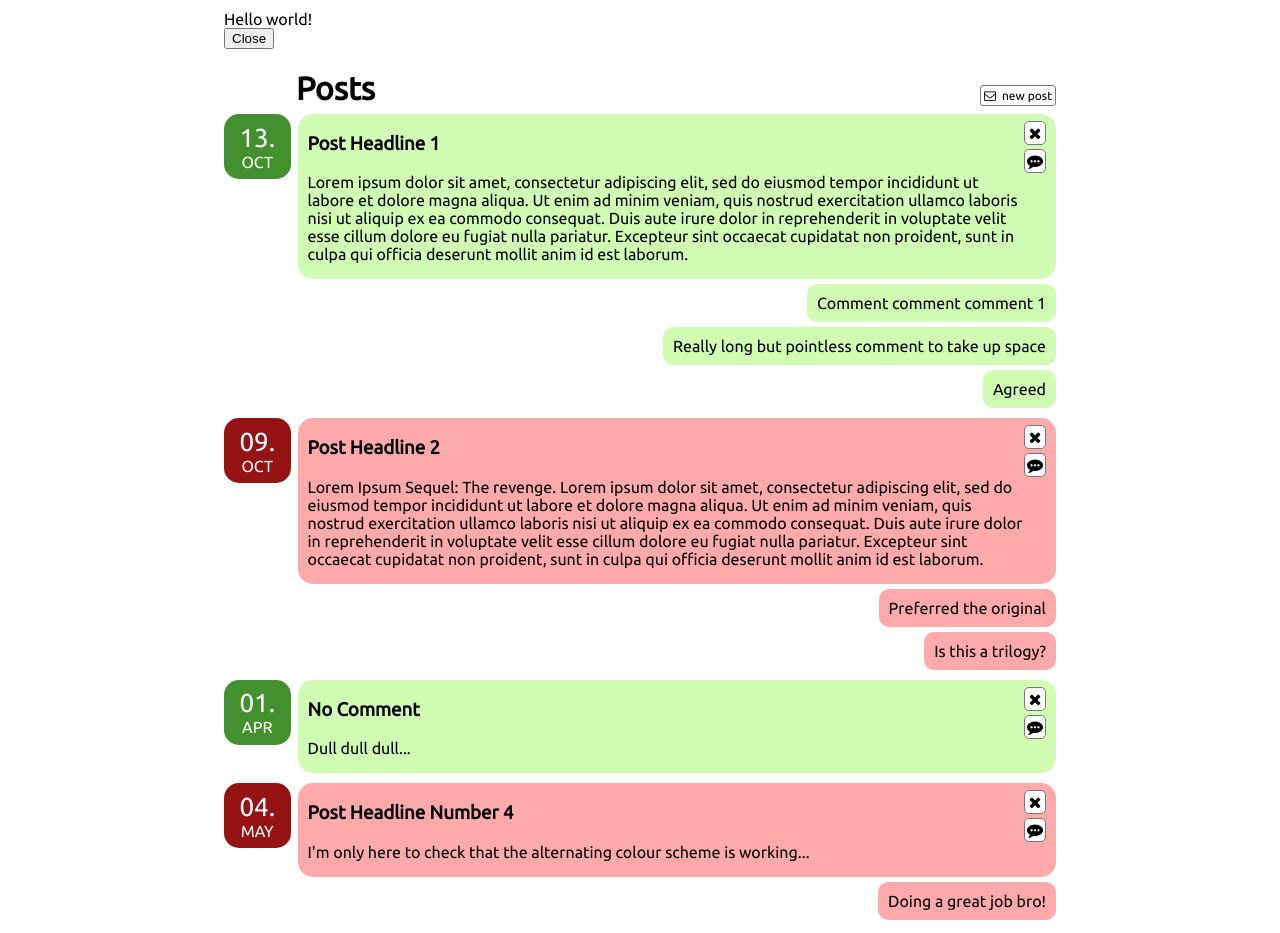
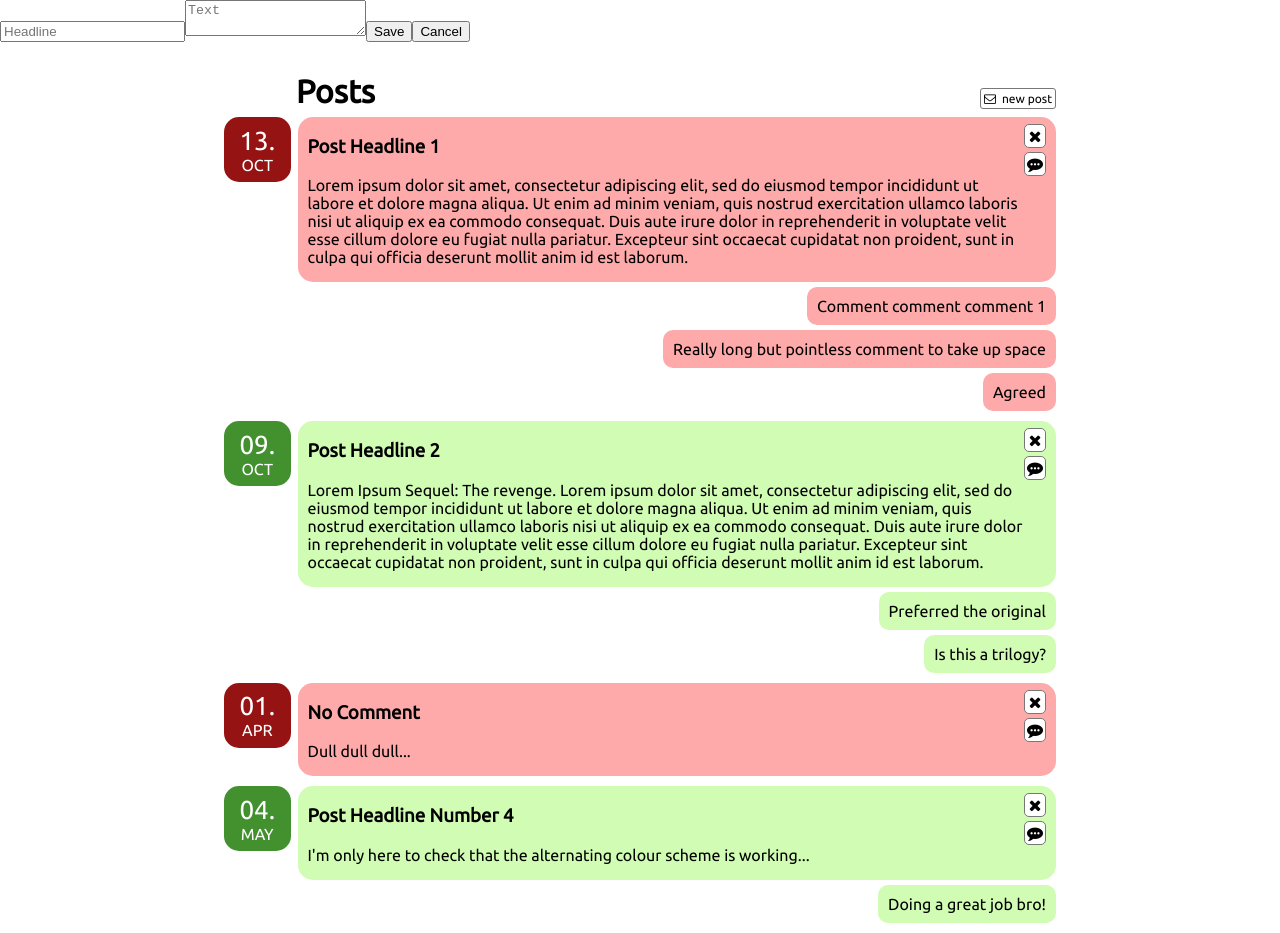
Before and after one commit to db001/toucan, a React (Create React App) app: page / in a window 1280 px wide. Built offline with nearby package versions, Linux system fonts and the light colour scheme; the HTML template or start-up script is replaced by a standard one.

Commit message:
Add post functionality working

```diff
--- a/src/App.js
+++ b/src/App.js
@@ -55,7 +55,6 @@ class App extends Component {
 
     this.state = {
       sampleData,
-      newPostModalOpen: false
     }
   }
 
@@ -78,20 +77,13 @@ class App extends Component {
     }
   }
 
-  createPost = () => {
-    const posts = this.state.sampleData.posts.slice();
-    const timestamp = new Date();
-    const newPost = {
-      date: timestamp,
-      headline: '',
-      text_content: '',
-      comments: []
-    };
-    const updatedPosts = posts.push(newPost);
+  addNewPost = (post) => {
+    const posts = this.state.sampleData;
+    const timestamp = Date.now();
+    posts[`post${timestamp}`] = post;
     this.setState({
-      sampleData: {
-        posts: updatedPosts
-      }
+      ...sampleData,
+      post
     })
   }
 
@@ -101,11 +93,15 @@ class App extends Component {
 
     return (
       <div>
+        <NewPostModal
+          addNewPost={this.addNewPost}
+        />
         <Post
           data={data}
           deletePost={this.deletePost}
-          createPost={this.createPost}
+          addNewPost={this.addNewPost}
         />
+
       </div>
     );
   }
--- a/src/components/NewPostModal.js
+++ b/src/components/NewPostModal.js
@@ -2,18 +2,34 @@ import React, { Component } from 'react';
 import '../styles/newPostModal.css';
 
 class NewPostModal extends Component {
+
+  createPost(event) {
+    event.preventDefault();
+    const newPost = {
+      date: `${new Date().toISOString()}`,
+      headline: this.headline.value,
+      text_content: this.text_content.value,
+      comments: []
+    }
+    this.props.addNewPost(newPost);
+    this.newPostForm.reset();
+  }
+
+  clearForm(event) {
+    event.preventDefault();
+    this.newPostForm.reset();
+  }
+
   render() {
     return (
       <div className="backdrop">
         <div className="modal">
-          {/* {this.props.children} */}
-          Hello world!
-
-          <div className="footer">
-            <button onClick={this.props.onClose}>
-              Close
-            </button>
-          </div>
+          <form ref={(input) => this.newPostForm = input} onSubmit={(e) => this.createPost(e)}>
+            <input ref={(input) => this.headline = input} type="text" placeholder="Headline" />
+            <textarea ref={(input) => this.text_content = input} type="text" placeholder="Text" />
+              <button type="submit">Save</button>
+              <button type="button" onClick={(e) => this.clearForm(e)}>Cancel</button>
+          </form>
         </div>
       </div>
     );
--- a/src/components/Post.js
+++ b/src/components/Post.js
@@ -1,7 +1,6 @@
 import React, { Component } from 'react';
 import Comment from './Comment';
 import '../styles/post.css';
-import NewPostModal from './NewPostModal';
 
 // Convert timestamp to day and month
 const convertDate = dateString => {
@@ -25,17 +24,16 @@ class Post extends Component {
     const {
       data,
       deletePost,
-      createPost
+      addNewPost
     } = this.props;
 
     return (
       <div className="container">
-        <NewPostModal />
         <header>
           <h1>Posts</h1>
           <div
             className="newPost"
-            onClick={() => createPost()}
+            onClick={() => addNewPost()}
           >
             <i className="fa fa-envelope-o" aria-hidden="true">
             </i>new post
@@ -88,6 +86,7 @@ class Post extends Component {
                   })
                 }
               </div>
+
             </div>
           )
         })}
```
